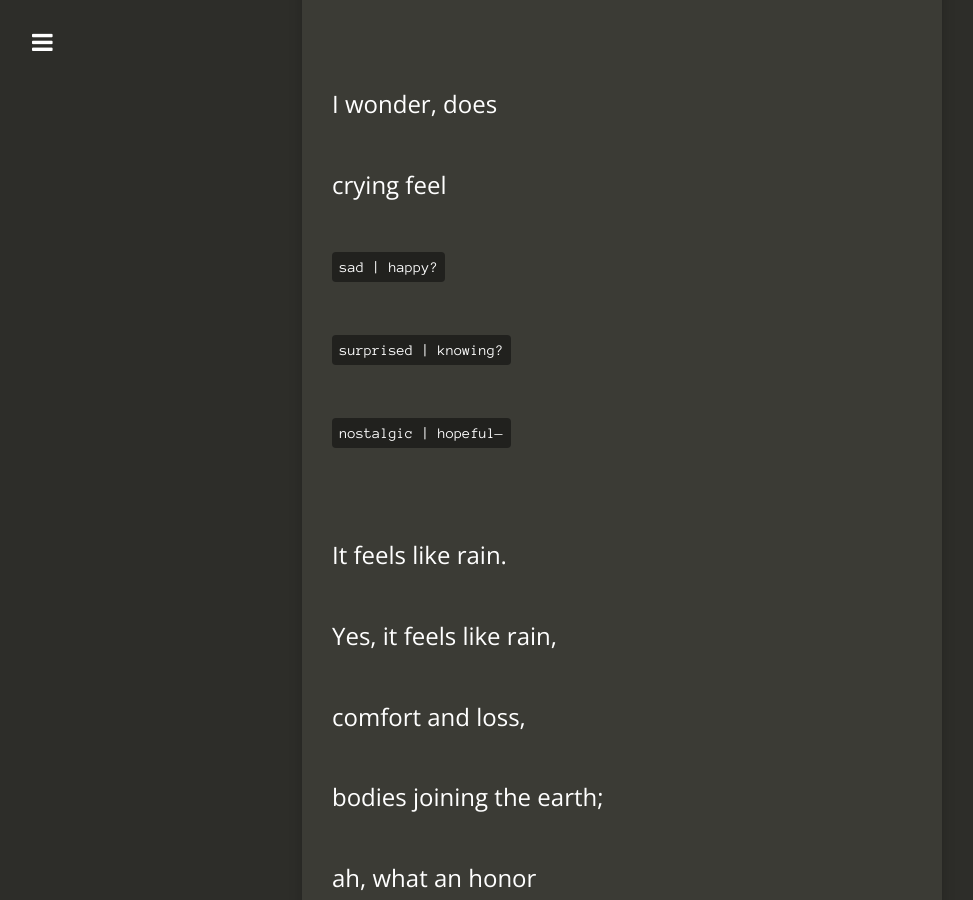
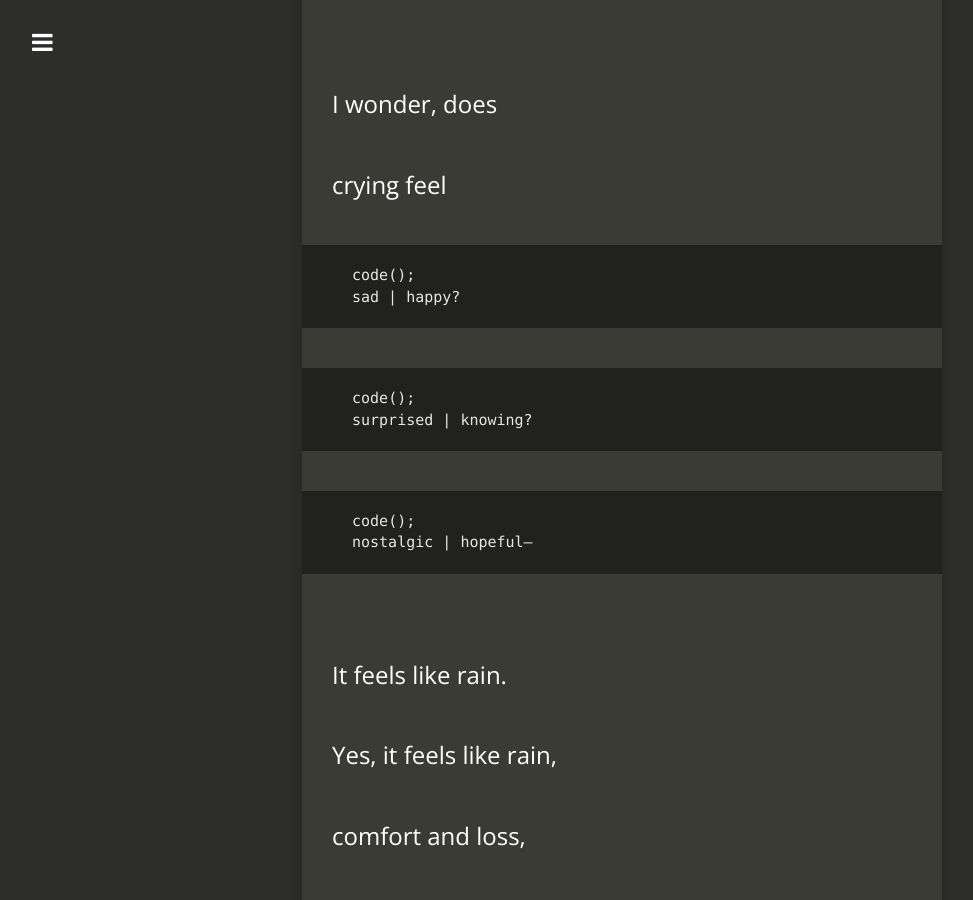
Before and after one commit to jacobtomlinson/carte-noire, a Jekyll site: the page built from _posts/2020-11-26-droplets.md, in a window 1280 px wide and 900 px high, scrolled down 1725 px. Shown: the whole window, without its empty margins (18-991 px from the left). Built offline with Jekyll 4.4.1, drawn with Linux system fonts in a browser that asks for light colours; nearby versions of some CDN libraries; comment, search, counter and statistics services are not loaded.

Commit message:
Use comments for pipe in droplets

````diff
--- a/_posts/2020-11-26-droplets.md
+++ b/_posts/2020-11-26-droplets.md
@@ -53,11 +53,20 @@ I wonder, does
 
 crying feel
 
-`sad | happy?`
+```text
+code();
+sad | happy?
+```
 
-`surprised | knowing?`
+```text
+code();
+surprised | knowing?
+```
 
-`nostalgic | hopeful—`
+```text
+code();
+nostalgic | hopeful—
+```
 
 <br>
 It feels like rain.
````
